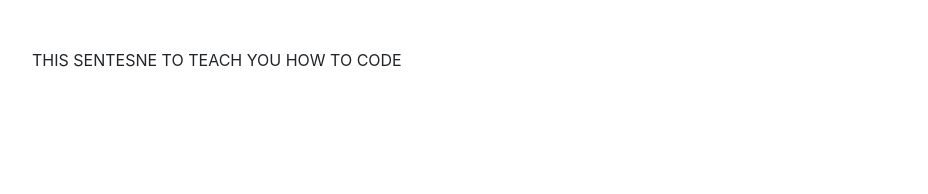
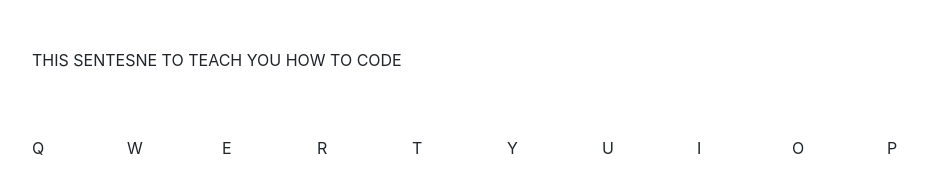
Before and after one commit to omaranBazna/typing-website, a website: page index.html in a window 1280 px wide. Shown: the whole page, without its empty margins (148-1076 px from the left). Drawn offline with nearby package versions, Linux system fonts and the light colour scheme.

Commit message:
add keys first row

```diff
--- a/index.html
+++ b/index.html
@@ -34,6 +34,41 @@
       <div class="row">
         <div class="col-10 mx-auto">
 
+             <!-- first key row -->
+      <div class="row my-3">
+        <div class="col key" id="Q">
+          Q
+        </div>
+        <div class="col key"  id="W">
+          W
+        </div>
+         <div class="col key"  id="E">
+          E
+        </div>
+        <div class="col key"  id="R">
+          R
+        </div>
+         <div class="col key"  id="T">
+          T
+        </div>
+        <div class="col key"  id="Y">
+          Y
+        </div>
+         <div class="col key"  id="U">
+          U
+        </div>
+        <div class="col key"  id="I">
+          I
+        </div>
+            <div class="col key" id="O">
+          O
+        </div>
+        <div class="col key"  id="P">
+          P
+        </div>
+      </div>
+
+
         </div>
       </div>
     </div>
```
